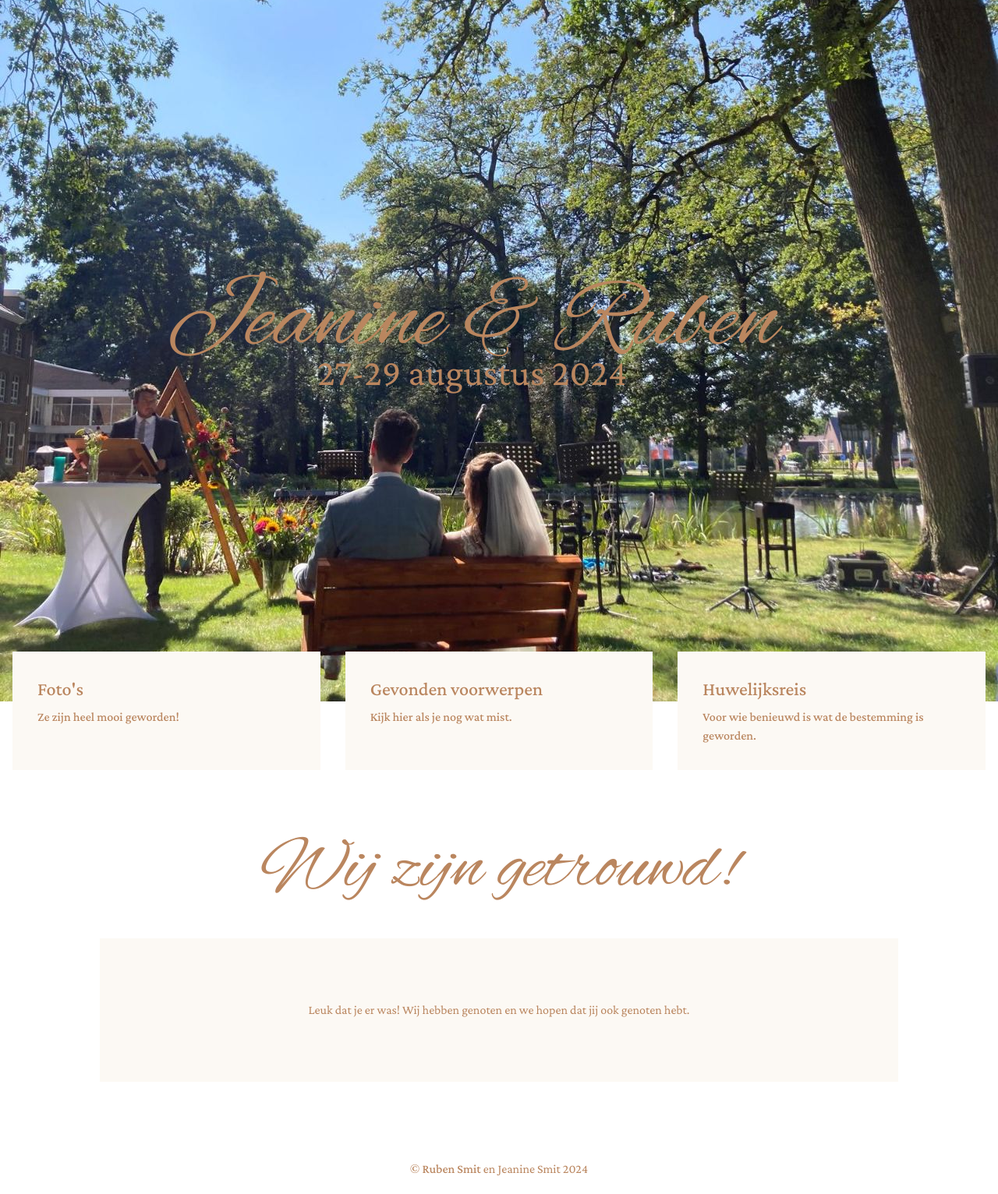
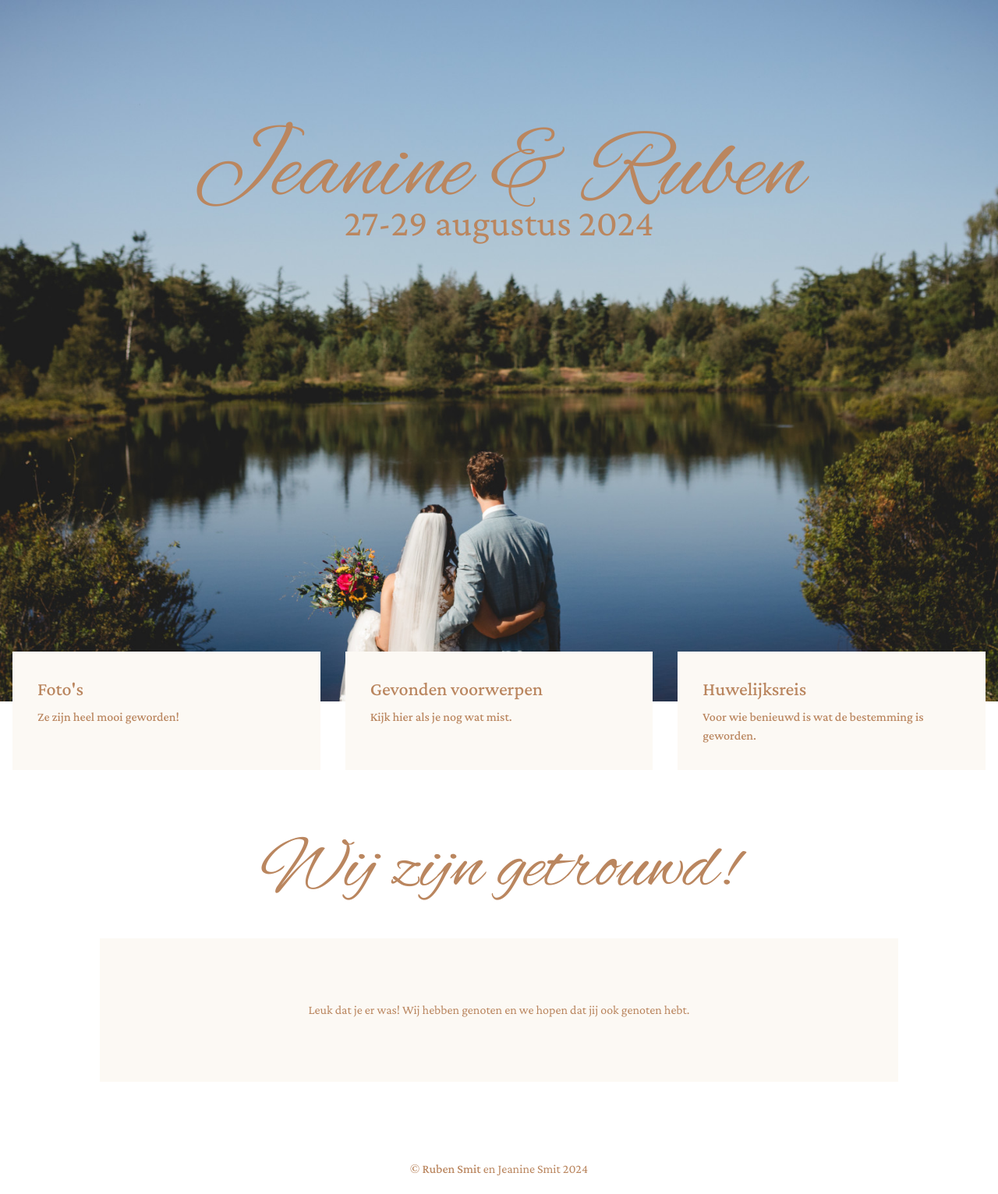
Before and after one commit to RubenSmit/bruiloftjeanineenruben.nl, a Jekyll site: the page built from index.markdown, in a window 1280 px wide. Shown: the whole page at 78% size. Built offline with Jekyll 4.4.1, drawn with Linux system fonts in a browser that asks for light colours.

Commit message:
Update background

```diff
--- a/_layouts/default.html
+++ b/_layouts/default.html
@@ -44,7 +44,7 @@
   </div>
   </div>
 </nav>
-<div style="background-image: url('/images/backdrop.jpg');" class="h-40 md:h-120 w-full bg-pos-custom bg-cover"></div>
+<div style="background-image: url('/images/backdrop.jpg');" class="h-40 md:h-120 w-full bg-bottom bg-cover"></div>
 <main class="mx-auto max-w-screen-lg">
   <article class="px-4 pt-8 pb-10 md:p-20 min-h-60 markdown-body">
     <h1 class="w-full text-5xl sm:text-6xl md:text-7xl lg:text-8xl text-center mb-10">{{ page.title }}</h1>
--- a/_layouts/home.html
+++ b/_layouts/home.html
@@ -32,8 +32,8 @@
 </nav>
 <header style="background-image: url('/images/backdrop.jpg');" class="flex items-start md:items-center justify-center h-96 md:h-screen w-full bg-center bg-cover">
   <div class="flex w-2/3 md:drop-shadow-xl">
-    <div class="mt-12 md:mt-0 flex flex-col items-center flex-shrink md:drop-shadow-md">
-      <h1 class="text-center md:text-left font-curly drop-shadow-md text-5xl sm:text-6xl md:text-7xl lg:text-8xl xl:text-9xl" style="line-height: 2rem;">
+    <div class="mt-12 md:mt-0 md:mb-96 w-full flex flex-col items-center justify-center flex-shrink md:drop-shadow-md">
+      <h1 class="text-center font-curly drop-shadow-md text-5xl sm:text-6xl md:text-7xl lg:text-8xl xl:text-9xl" style="line-height: 2rem;">
         Jeanine <span class="inline-block">& Ruben</span>
       </h1>
       <p class="drop-shadow-md text-2xl sm:text-3xl md:text-4xl lg:text-5xl md:mt-6">27-29 augustus 2024</p>
```
Also changed, not shown: images/backdrop.jpg.
